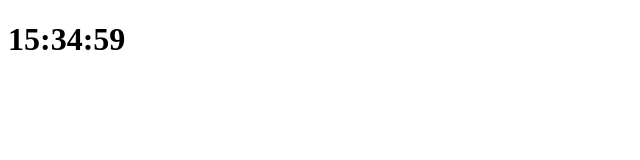
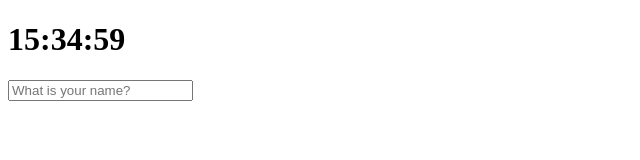
Before and after one commit to ulagi21/momentum_js, a plain HTML site: page index.html in a window 1280 px wide. Shown: the whole page, without its empty margins (0-640 px from the left). Drawn offline with Linux system fonts and the light colour scheme.

Commit message:
input name

```diff
--- /dev/null
+++ b/greeting.js
@@ -0,0 +1,40 @@
+function loadName() {
+  const currentUser = localStorage.getItem(USER_LS);
+  if (currentUser === null) {
+    askForName();
+  } else {
+    paintGreeting(currentUser);
+  }
+}
+const form = document.querySelector(".js-form"),
+  input = form.querySelector("input"),
+  greeting = document.querySelector(".js-greetings");
+
+function paintGreeting(text) {
+  form.classList.remove(SHOWING_CN);
+  greeting.classList.add(SHOWING_CN);
+  greeting.innerText = `Hello ${text}`;
+}
+function handleSubmit(event) {
+  event.preventDefault();
+  const currentValue = input.value;
+  paintGreeting(currentValue);
+  saveName(currentValue);
+}
+const USER_LS = "currentUser",
+  SHOWING_CN = "showing";
+
+function saveName(text) {
+  localStorage.setItem(USER_LS, text);
+}
+
+function askForName() {
+  form.classList.add(SHOWING_CN);
+  form.addEventListener("submit", handleSubmit);
+}
+
+function init() {
+  loadName();
+}
+
+init();
--- /dev/null
+++ b/index.css
@@ -0,0 +1,8 @@
+.form,
+.greetings {
+  display: none;
+}
+
+.showing {
+  display: block;
+}
--- a/index.html
+++ b/index.html
@@ -4,11 +4,17 @@
     <meta charset="UTF-8" />
     <meta name="viewport" content="width=device-width, initial-scale=1.0" />
     <title>Document</title>
+    <link rel="stylesheet" href="index.css" />
   </head>
   <body>
     <div class="js-clock">
       <h1>00:00</h1>
     </div>
+    <form class="js-form form">
+      <input type="text" placeholder="What is your name?" />
+    </form>
+    <h4 class="js-greetings greetings"></h4>
     <script src="clock.js"></script>
+    <script src="greeting.js"></script>
   </body>
 </html>
```
